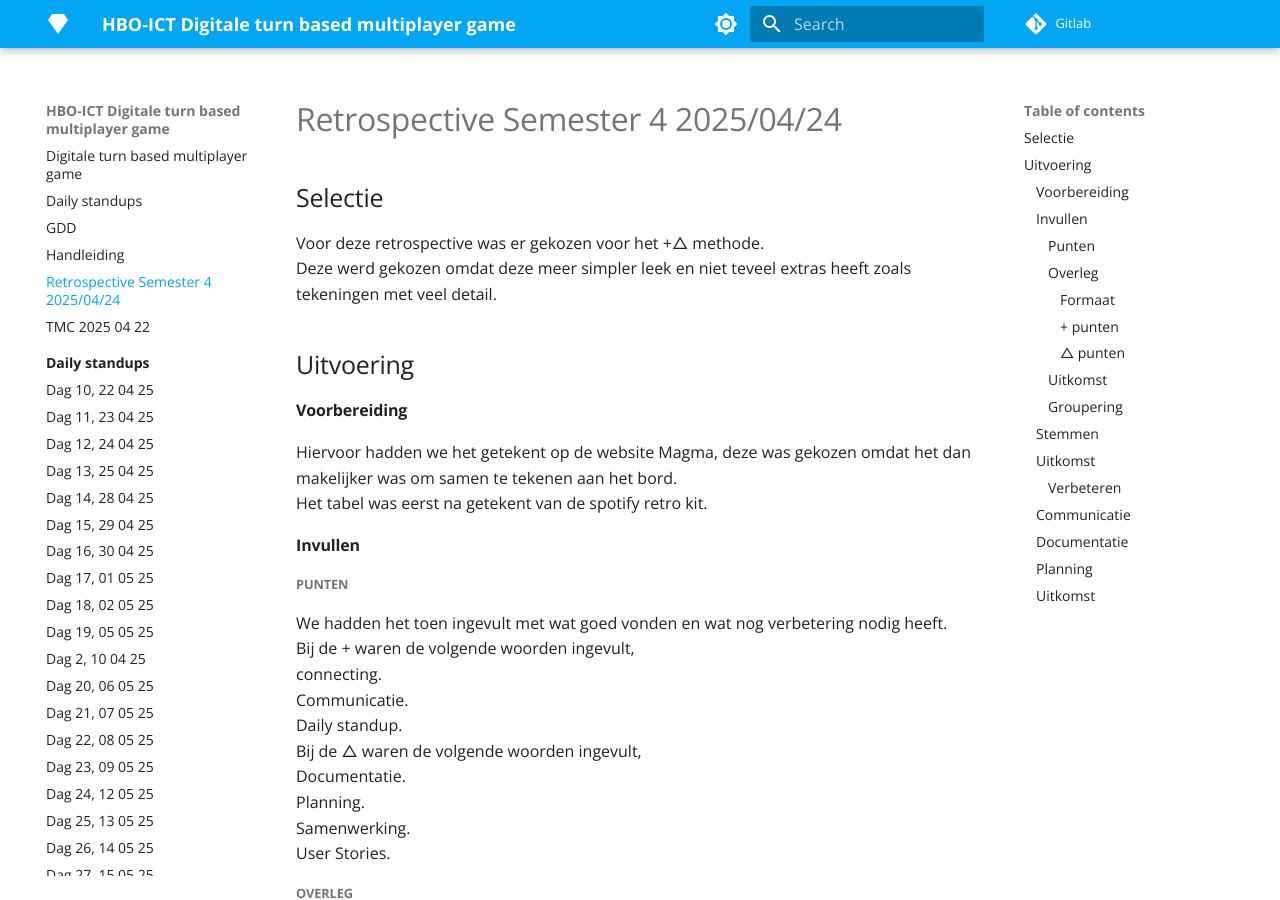
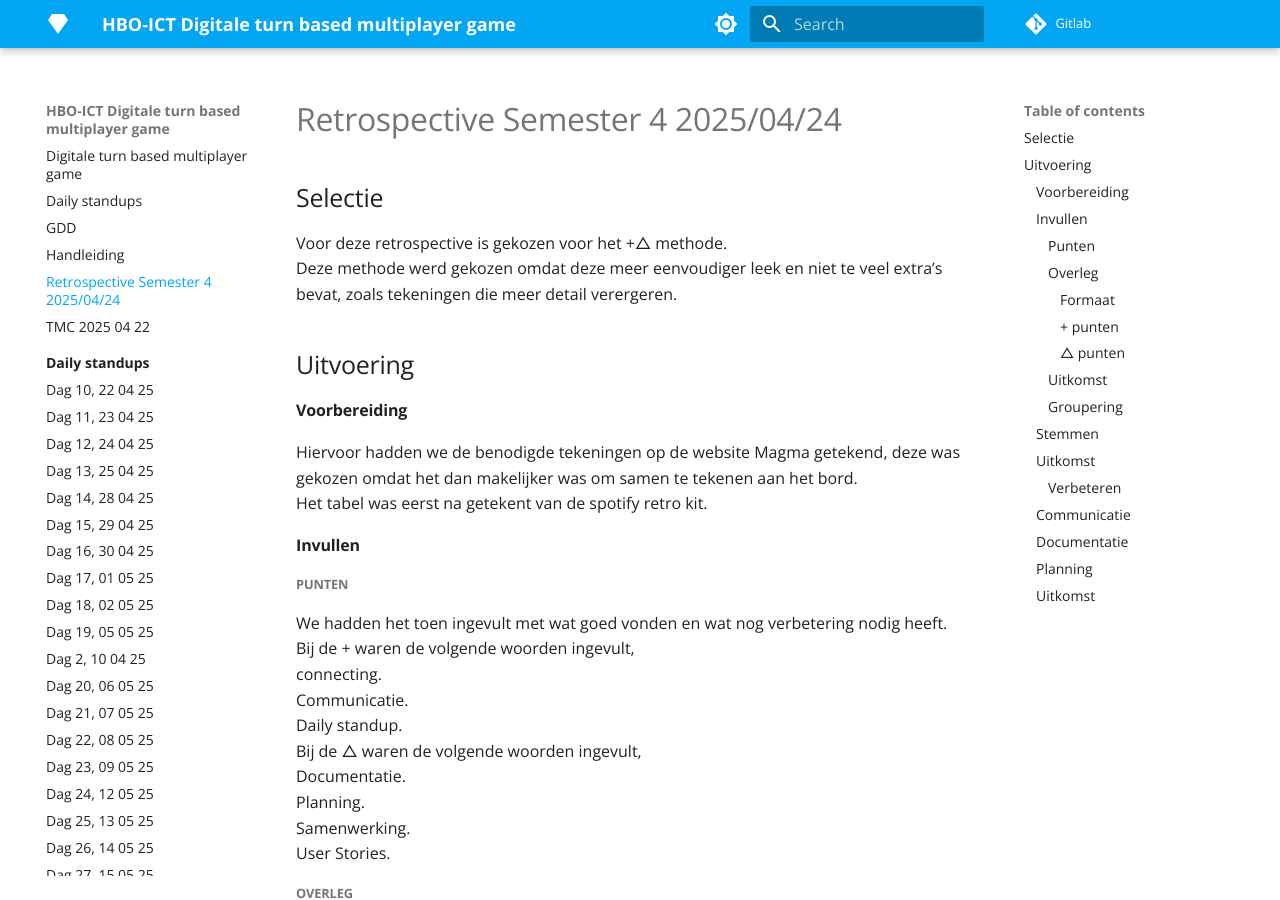
Before and after one commit to lieuweZ/HexFront, an MkDocs documentation site: the page built from docs/Retrospective 2025 04 24.md, in a window 1280 px wide and 900 px high. Built offline with MkDocs 1.6.1 and Material for MkDocs 9.7.7, drawn with Linux system fonts in a browser that asks for light colours; nearby versions of some CDN libraries; library files that are not in the unit come from our copies.

Commit message:
#0 &Documentation $Fix for retrospective images.

```diff
--- a/docs/Retrospective 2025 04 24.md
+++ b/docs/Retrospective 2025 04 24.md
@@ -3,12 +3,12 @@
 
 
 ## Selectie
-Voor deze retrospective was er gekozen voor het +△ methode.<br>
-Deze werd gekozen omdat deze meer simpler leek en niet teveel extras heeft zoals tekeningen met veel detail.
+Voor deze retrospective is gekozen voor het +△ methode.<br>
+Deze methode werd gekozen omdat deze meer eenvoudiger leek en niet te veel extra's bevat, zoals tekeningen die meer detail verergeren.
 
 ## Uitvoering
 #### Voorbereiding
-Hiervoor hadden we het getekent op de website Magma, deze was gekozen omdat het dan makelijker was om samen te tekenen aan het bord.<br>
+Hiervoor hadden we de benodigde tekeningen op de website Magma getekend, deze was gekozen omdat het dan makelijker was om samen te tekenen aan het bord.<br>
 Het tabel was eerst na getekent van de spotify retro kit. <br>
 
 #### Invullen
@@ -39,7 +39,7 @@
 User Stories : Scope alsnog te groot voor veel user stories, te veel afhankelijkheden. Belangrijkste gedeelte (kunnen spelen in turns) niet in user stories gezet. Nicolaas<br>
 
 ##### Uitkomst
-![table](/docs/images/retrospective.jpg "Retrospective")<br>
+![table](/docs/images/retrospective.jpg)<br>
 
 ##### Groupering
 
@@ -55,7 +55,7 @@
 Voor het stemmen hadden we dot voting gedaan.
 Met deze process hadt iedereen in het team gestemt op 2 onder delen die ze wilden op verbeteren.
 #### Uitkomst
-![table](/docs/images/retrospective2.jpg "Retrospective")<br>
+![table](/docs/images/retrospective2.jpg)<br>
 
 ##### Verbeteren
 Toen het stemmen process klaar was hadden we toen overlegt over hoe het verbetert moet worden.
@@ -72,4 +72,4 @@
 - UserStory scopes meer specifiek maken.
 - Dailystandups meer frequent te houden op een woensdag.
 #### Uitkomst
-![table](/docs/images/retrospective3.png "Retrospective")<br>
+![table](/docs/images/retrospective3.png)<br>
```
